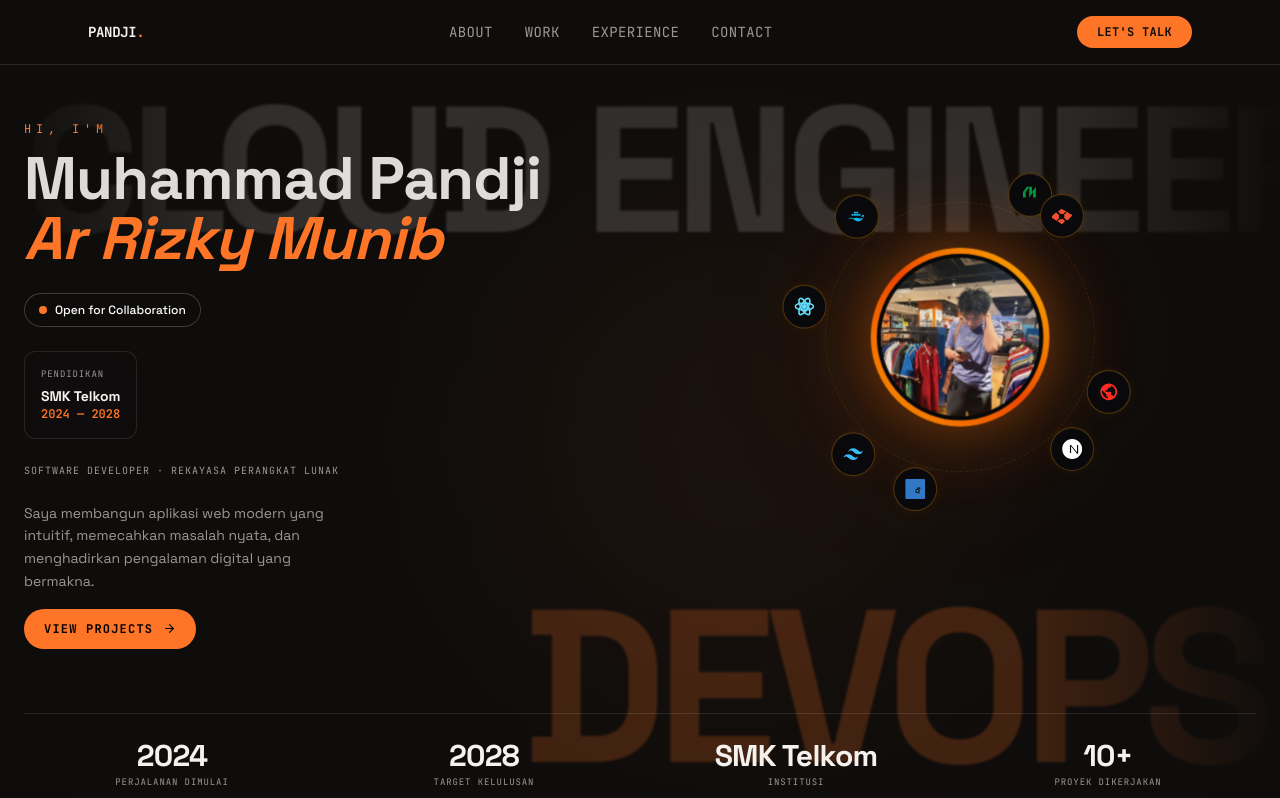
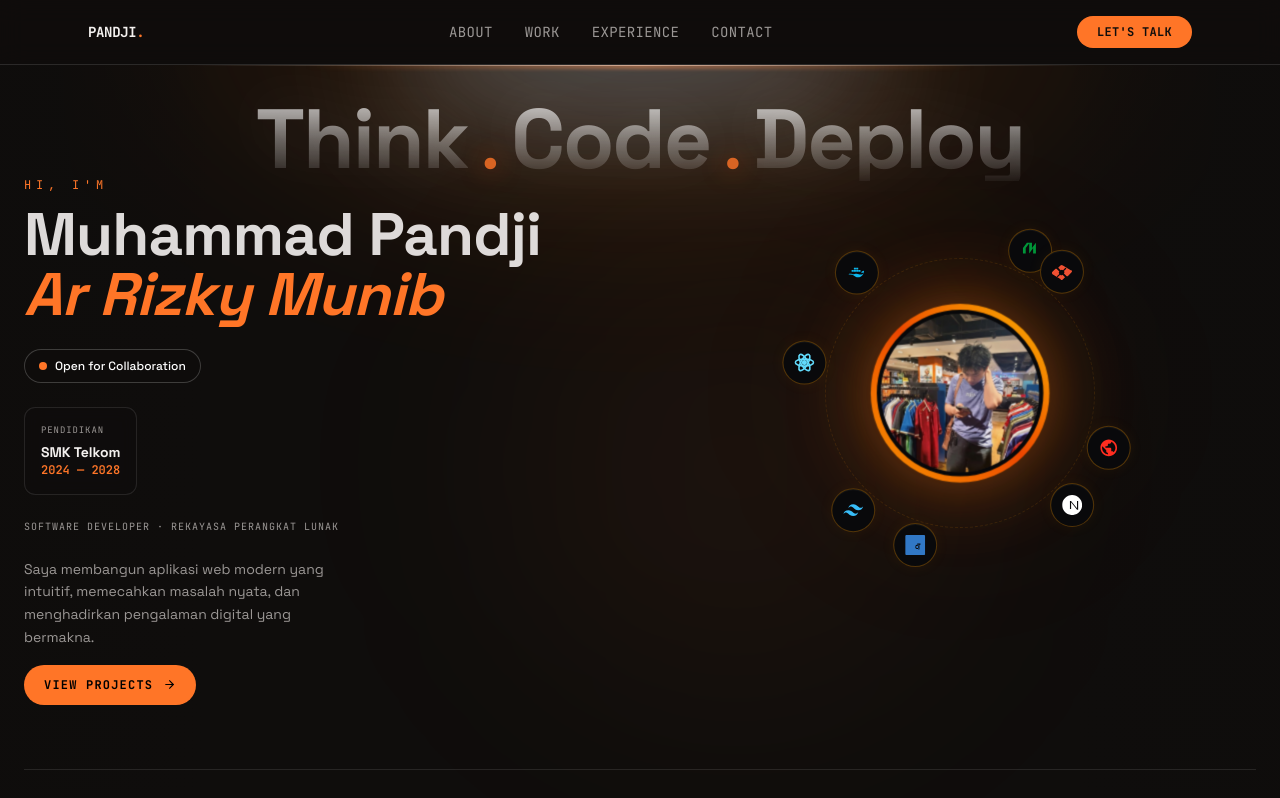
Before and after one commit to pandjirizki029-eng/portfolio-new, a Next.js app: page / in a window 1280 px wide. Shown: the top 798 px of the page. Built offline with nearby package versions, Linux system fonts and the light colour scheme.

Commit message:
some design just changes

```diff
--- a/components/hero.tsx
+++ b/components/hero.tsx
@@ -5,28 +5,55 @@ export function Hero() {
   return (
     <section id="top" className="relative border-b border-border overflow-visible">
 
-      {/* Background ambient glow & Large background typography */}
+      {/* ── Reference-Inspired Top Spotlight & Atmospheric Beam ── */}
       <div className="pointer-events-none absolute inset-0 z-0 overflow-hidden select-none">
-        <div className="absolute right-1/4 top-1/2 -translate-y-1/2 h-[60%] w-[35%] rounded-full bg-primary/6 blur-[120px]" />
+        {/* Top Edge Light Source / Lamp Flare */}
+        <div className="absolute top-0 left-1/2 -translate-x-1/2 w-4/5 max-w-4xl h-[1px] bg-gradient-to-r from-transparent via-white/60 to-transparent" />
+        <div className="absolute top-0 left-1/2 -translate-x-1/2 w-2/3 max-w-2xl h-[3px] bg-gradient-to-r from-transparent via-primary/80 to-transparent blur-[2px]" />
+        <div className="absolute -top-16 left-1/2 -translate-x-1/2 w-[500px] h-32 rounded-full bg-white/20 blur-3xl" />
 
-        {/* Large background typography */}
-        <div className="absolute inset-0 flex flex-col justify-between py-4 px-2 md:px-8 opacity-35 pointer-events-none">
-          <span className="font-black text-[12vw] sm:text-[13vw] md:text-[14vw] leading-none tracking-tighter text-white/40 blur-[1px] uppercase select-none whitespace-nowrap -translate-x-2">
-            CLOUD ENGINEER
-          </span>
-          <span className="font-black text-[14vw] sm:text-[15vw] md:text-[17vw] leading-none tracking-tighter text-primary/60 blur-[1px] uppercase select-none whitespace-nowrap self-end translate-x-4">
-            DEVOPS
-          </span>
+        {/* Conical / Radial Downward Spotlight Beam */}
+        <div
+          className="absolute -top-12 left-1/2 -translate-x-1/2 w-[160%] max-w-6xl h-[420px] md:h-[500px] opacity-90"
+          style={{
+            background: 'radial-gradient(ellipse 70% 90% at 50% 0%, rgba(255,255,255,0.16) 0%, rgba(255,115,0,0.09) 35%, rgba(255,85,0,0.02) 65%, transparent 85%)',
+            filter: 'blur(10px)',
+          }}
+        />
+
+        {/* Ambient warm secondary glow on the right */}
+        <div className="absolute right-1/4 top-1/2 -translate-y-1/2 h-[55%] w-[35%] rounded-full bg-primary/6 blur-[120px]" />
+
+        {/* Sleek Top Background Typography bathed in the spotlight (Reference: Think.Design.Create -> Think.Code.Deploy) */}
+        <div className="absolute top-5 sm:top-7 md:top-8 left-0 right-0 flex justify-center items-center pointer-events-none px-4 z-0">
+          <h2 className="flex items-center justify-center font-bold tracking-tight text-[8vw] sm:text-[7vw] md:text-[5.8vw] lg:text-[72px] xl:text-[84px] select-none leading-none">
+            <span className="bg-gradient-to-b from-white/75 via-white/35 to-white/5 bg-clip-text text-transparent drop-shadow-[0_0_30px_rgba(255,255,255,0.2)]">
+              Think
+            </span>
+            <span className="mx-1.5 sm:mx-2.5 md:mx-3 text-primary/80 font-normal drop-shadow-[0_0_12px_rgba(255,85,0,0.6)]">
+              .
+            </span>
+            <span className="bg-gradient-to-b from-white/75 via-white/35 to-white/5 bg-clip-text text-transparent drop-shadow-[0_0_30px_rgba(255,255,255,0.2)]">
+              Code
+            </span>
+            <span className="mx-1.5 sm:mx-2.5 md:mx-3 text-primary/80 font-normal drop-shadow-[0_0_12px_rgba(255,85,0,0.6)]">
+              .
+            </span>
+            <span className="bg-gradient-to-b from-white/75 via-white/35 to-white/5 bg-clip-text text-transparent drop-shadow-[0_0_30px_rgba(255,255,255,0.2)]">
+              Deploy
+            </span>
+          </h2>
         </div>
 
-        <div className="absolute inset-y-0 left-0 w-1/5 bg-gradient-to-r from-background to-transparent" />
-        <div className="absolute inset-y-0 right-0 w-1/5 bg-gradient-to-l from-background to-transparent" />
+        {/* Vignette gradients on edges for smooth blending */}
+        <div className="absolute inset-y-0 left-0 w-1/6 bg-gradient-to-r from-background to-transparent" />
+        <div className="absolute inset-y-0 right-0 w-1/6 bg-gradient-to-l from-background to-transparent" />
       </div>
 
       <div className="relative z-10 mx-auto max-w-7xl px-6">
 
         {/* 2-column layout: LEFT text | RIGHT lanyard */}
-        <div className="grid grid-cols-1 md:grid-cols-2 gap-8 md:gap-12 pt-14">
+        <div className="grid grid-cols-1 md:grid-cols-2 gap-8 md:gap-12 pt-20 sm:pt-24 md:pt-28">
 
           {/* ── LEFT: all text content ── */}
           <div className="flex flex-col justify-center gap-6 pb-10 md:pb-16">
```
